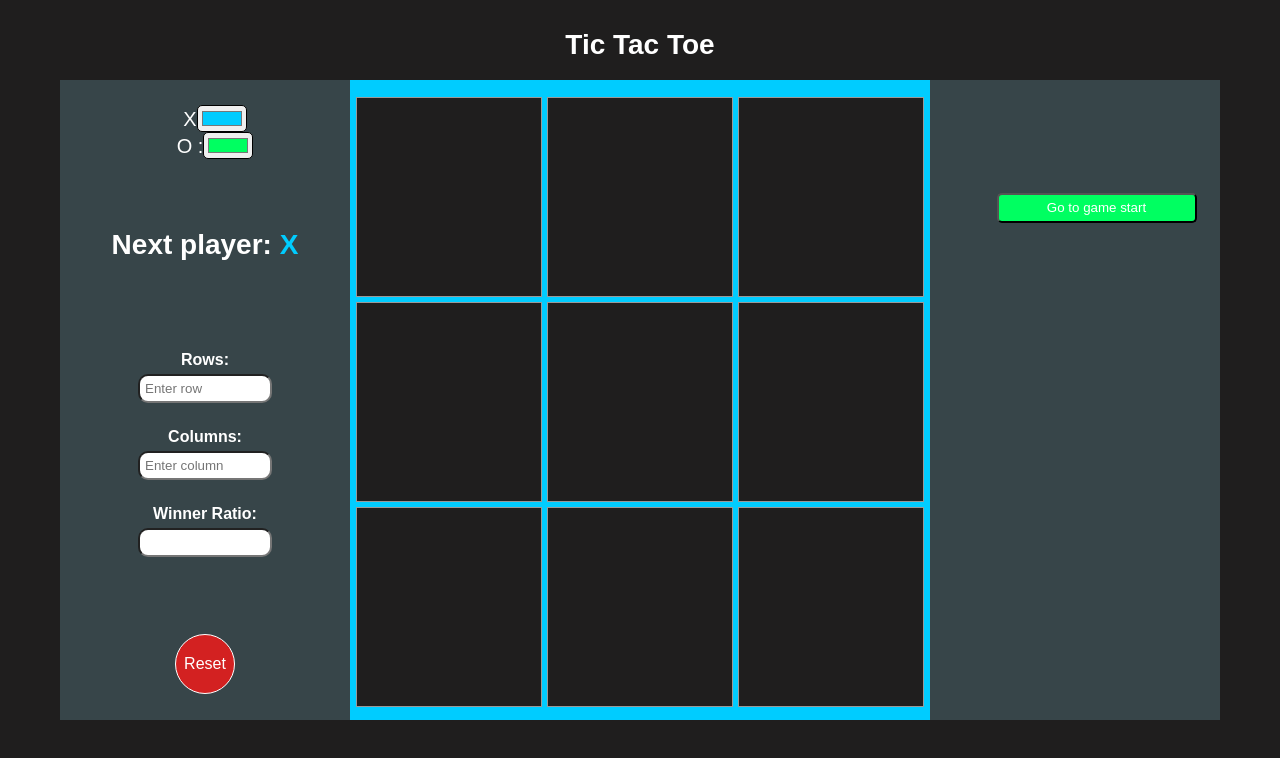
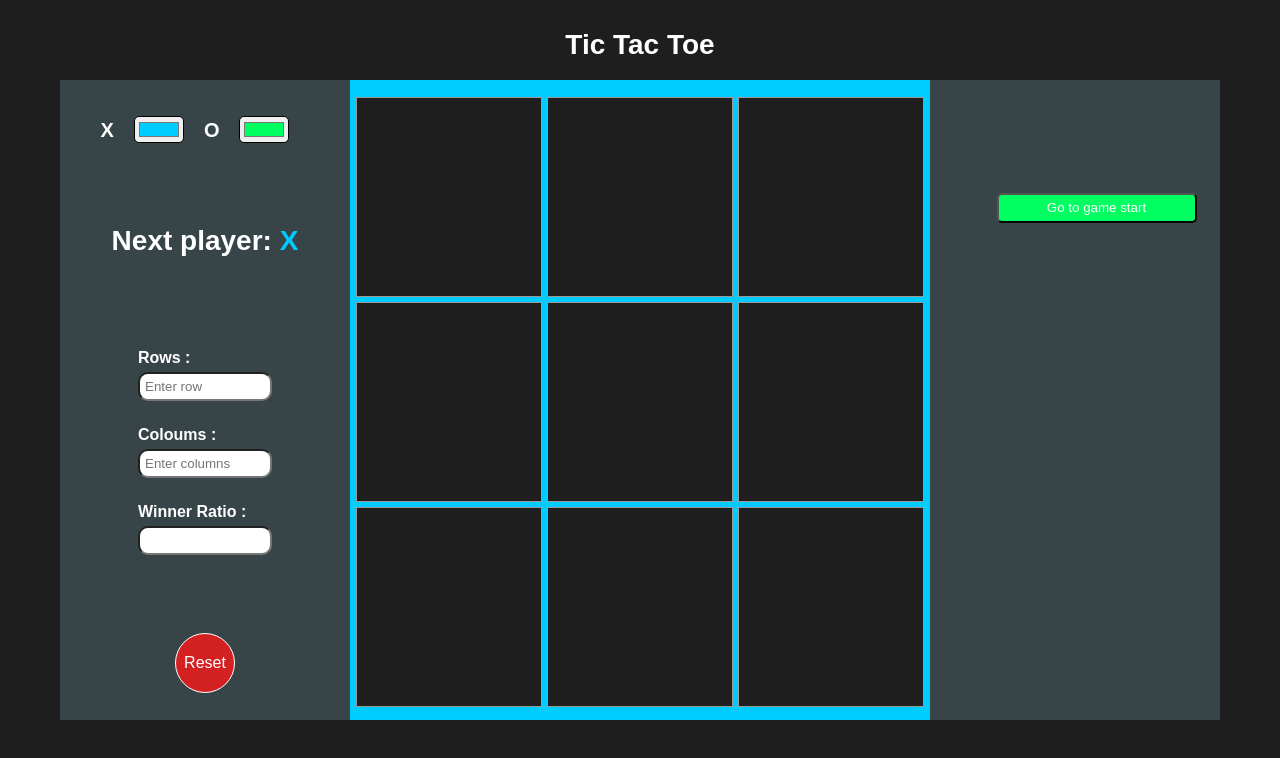
Before and after one commit to venkateshatgit/TicTacToe2, a React (Create React App) app: page / in a window 1280 px wide. Shown: the top 758 px of the page. Built offline with nearby package versions, Linux system fonts and the light colour scheme.

Commit message:
Optimized Component

```diff
--- a/src/App.css
+++ b/src/App.css
@@ -116,14 +116,21 @@ ol, ul {
   flex-direction: column;
   justify-content: space-around;
   align-items: center;
+  text-align: left;
+}
+
+.color{
+  display: flex;
+  flex-direction: row;
 }
 
 .color label{
-  margin-left: 20px;
+  font-weight: 700;
 }
 
 .color input{
   border-radius: 5px;
+  margin: 10px 20px;
 }
 
 .mat-inputs{
--- a/src/App.js
+++ b/src/App.js
@@ -7,7 +7,7 @@ function App() {
 
   return (
     <div className='App'>
-      <Game/>
+      <Game />
     </div>
   );
 }
--- a/src/board.component.jsx
+++ b/src/board.component.jsx
@@ -1,4 +1,4 @@
-import Square from "./square.component";
+import Square from "./components/square.component/square.component";
 
 function Board({squares, onClick, xColor, oColor, rows, columns}) {
 
--- a/src/components/input-components/input-components.jsx
+++ b/src/components/input-components/input-components.jsx
@@ -1,13 +1,16 @@
 function InputComponents({label, ...inputProperties}) {
     return (
-        <div>
+        <div className={`${inputProperties.className}`} >
+
             <label>{label}</label>
             <input
               type={`${inputProperties.type}`}
               value={inputProperties.value}
               name={`${inputProperties.name}`}
-              onChange={ e =>  inputProperties.onColorChange(e)}
+              onChange={ e =>  inputProperties.onChange(e)}
+              placeholder={inputProperties.placeholder}
             />
+
         </div>
     );
 }
--- /dev/null
+++ b/src/components/middle.component/middle-div-panel.jsx
@@ -0,0 +1,24 @@
+import Board from "../../board.component";
+
+function MiddleDivPanel({isXNext, xColor, oColor, rows, coloums, matrix, handleClick}) {
+    return (
+        <div
+          className="middle-div panel matrix"
+          style={{
+            backgroundColor: `${isXNext ? xColor: oColor}`
+
+          }}
+        >
+            <Board
+                squares={matrix}
+                onClick={handleClick}
+                xColor={xColor}
+                oColor={oColor}
+                rows={rows}
+                columns={coloums}
+            />
+        </div>
+    );
+}
+
+export default MiddleDivPanel;
--- /dev/null
+++ b/src/components/reset.component/reset.component.jsx
@@ -0,0 +1,9 @@
+function Reset() {
+    return (
+        <div>
+              <button  className="reset-btn" onClick={() => {window.location.reload()}}>Reset</button>
+        </div>
+    );
+}
+
+export default Reset;
--- /dev/null
+++ b/src/components/right.component/right-div-panel.component.jsx
@@ -0,0 +1,13 @@
+
+function RightDivPanel({moves}) {
+    return (
+        <div className="right-div panel">
+          {/* Game Info displaying moves */}
+          <div className="game-info">
+              <ul>{moves}</ul>
+          </div>
+        </div>
+    );
+}
+
+export default RightDivPanel;
--- /dev/null
+++ b/src/components/who-is-next.component/who-is-next.component.jsx
@@ -0,0 +1,17 @@
+function WhoIsNext({isXNext, xColor, oColor}) {
+    return (
+        <div>
+            <h1 style={{color: "#fff"}}>
+              Next player:
+              <span
+                style={{
+                  color: `${isXNext ? xColor: oColor}`}}
+              >
+                {isXNext ? " X ": " O "}
+              </span>
+            </h1>
+        </div>
+    );
+}
+
+export default WhoIsNext;
--- a/src/game.component.jsx
+++ b/src/game.component.jsx
@@ -1,6 +1,10 @@
 import { useState, useEffect } from "react";
 import InputComponents from "./components/input-components/input-components";
-import Board from "./board.component";
+import Header from "./header";
+import RightDivPanel from "./components/right.component/right-div-panel.component";
+import MiddleDivPanel from "./components/middle.component/middle-div-panel";
+import Reset from "./components/reset.component/reset.component";
+import WhoIsNext from "./components/who-is-next.component/who-is-next.component";
 
 
 function Game() {
@@ -26,8 +30,6 @@ function Game() {
         setWinner("")
         setPlay(true)
         setIsXNext(true)
-
-
     }, [rows, coloums, winnerRatio])
 
     const horizontalCheck = (rowIndex, colIndex) =>{
@@ -55,7 +57,6 @@ function Game() {
         let check = 0;
 
         for(let j=i; j<rows; ++j){
-          console.log("Check", check);
           if(matrix[j][colIndex] == matrix[rowIndex][colIndex])
             check+=1;
           else
@@ -145,7 +146,6 @@ function Game() {
 
     const checkWinner = (row, col, diagonalTB, diagonalBT, check) =>{
 
-      console.log(check)
 
       if( row===true || col===true || diagonalTB===true || diagonalBT===true){
         setWinner(`Winner is ${check}`)
@@ -350,133 +350,96 @@ function Game() {
   return (
       <div className="game-container">
 
-        <h1
-          className={winner.length ? 'zoom-in-out-box': ""}
-          style={{
-            color:
-            `${winner.length ?
-              ((isXNext) ? oColor: xColor) : "#fff"}`
-          }}
-        >
-          {winner.length ? winner : "Tic Tac Toe" }
-        </h1>
+        <Header
+          winner={winner}
+          isXNext={isXNext}
+          oColor={oColor}
+          xColor={xColor}
+        />
+
+
         <div className="game">
 
           <div className="left-div panel">
             {/* Color input of x and o */}
             <div className="color" style={{color: "#fff", fontSize: "20px"}}>
 
-
               <InputComponents
                     label={"X"}
                     type={"color"}
                     value={xColor}
                     name={"x"}
-                  onColorChange={handleColorChange}
+                    onChange={handleColorChange}
               />
 
-
-            <label>O :</label>
-            <input
-              type="color"
+              <InputComponents
+                    label={"O"}
+                    type={"color"}
                     value={oColor}
-              name="o"
-              onChange={ e => handleColorChange(e)}
+                    name={"o"}
+                    onChange={handleColorChange}
               />
-
-
-            {/* <InputComponent
-                  label={"lableName"}
-                  type={"color"}
-                  value={xColor}
-                  name={"x"}
-                  OnColorChange={handleColorChange}
-                />
-            */}
 
             </div>
 
 
             {/* Display Who is next */}
-          <div>
-            <h1 style={{color: "#fff"}}>
-              Next player:
-              <span
-                style={{
-                  color: `${isXNext ? xColor: oColor}`}}
-              >
-                {isXNext ? " X ": " O "}
-              </span>
-            </h1>
-          </div>
+
+            <WhoIsNext
+                isXNext={isXNext}
+                xColor={xColor}
+                oColor={oColor}
+            />
 
             {/* Input for dropdown  */}
             <div>
-              <div className="mat-inputs">
-                <label>Rows: </label>
-                <input
-                  list="row-size"
-                  name="row"
-                  type="number"
+
+              <InputComponents
+                  name={"row"}
+                  label={"Rows : "}
+                  type={"number"}
                   onChange={handleChange}
-                  placeholder="Enter row "
+                  placeholder={"Enter row"}
+                  className={"mat-inputs"}
               />
-              </div>
 
-              <div className="mat-inputs">
-                <label>Columns: </label>
-                <input
-                  list="column-size"
-                  name="column"
-                  type="number"
+              <InputComponents
+                  name={"column"}
+                  label={"Coloums : "}
+                  type={"number"}
                   onChange={handleChange}
-                  placeholder="Enter column"
+                  placeholder={"Enter columns "}
+                  className={"mat-inputs"}
               />
-              </div>
+
 
               {/* Input for winner ratio */}
-              <div className="mat-inputs">
-              <label>Winner Ratio: </label>
-                <input
-                  type="Number"
-                  onChange ={ e => setWinnerRatio(Number(e.target.value))}
+              <InputComponents
+                  label={"Winner Ratio : "}
+                  type={"number"}
+                  onChange = {e => setWinnerRatio(Number(e.target.value))}
+                  className={"mat-inputs"}
+
               />
-              </div>
 
             </div>
 
-          <div>
-              <button  className="reset-btn" onClick={() => {window.location.reload()}}>Reset</button>
-          </div>
-        </div>
+            <Reset />
 
-        <div
-          className="middle-div panel matrix"
-          style={{
-            backgroundColor: `${isXNext ? xColor: oColor}`
-
-          }}
-        >
-            {/* Game Board */}
-            <Board
-                squares={matrix}
-                onClick={handleClick}
-                xColor={xColor}
-                oColor={oColor}
-                rows={rows}
-                columns={coloums}
-            />
-        </div>
-
-        <div className="right-div panel">
-          {/* Game Info displaying moves */}
-          <div className="game-info">
-              <ul>{moves}</ul>
-          </div>
           </div>
 
 
+          <MiddleDivPanel
+            matrix={matrix}
+            handleClick={handleClick}
+            isXNext={isXNext}
+            xColor={xColor}
+            oColor={oColor}
+            row={rows}
+            coloums={coloums}
+          />
 
+          <RightDivPanel  moves ={moves}/>
 
         </div>
       </div>
--- /dev/null
+++ b/src/header.jsx
@@ -0,0 +1,18 @@
+function Header({winner, isXNext, xColor, oColor}) {
+    return (
+        <h1
+            className={winner.length ? 'zoom-in-out-box': ""}
+            style={{
+            color:
+            `${winner.length ?
+                ((isXNext) ? oColor: xColor) : "#fff"}`
+            }}
+        >
+
+            {winner.length ? winner : "Tic Tac Toe" }
+
+        </h1>
+    );
+}
+
+export default Header;
```
Also changed, not shown: src/components/square.component/square.component.jsx (renamed from src/square.component.jsx). Lines whose indentation alone changed are shown as unchanged.
